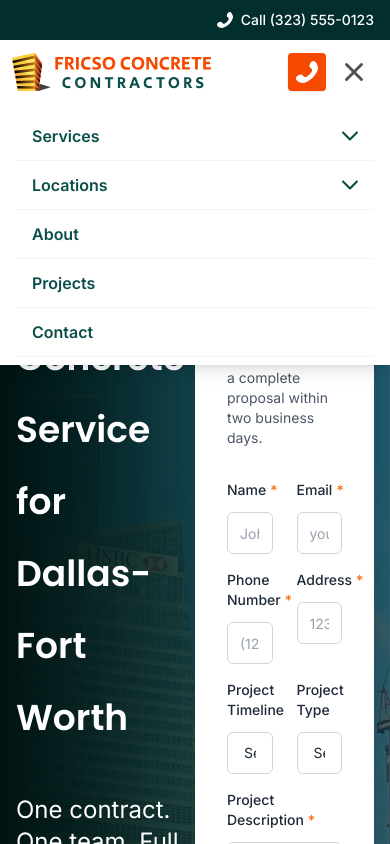
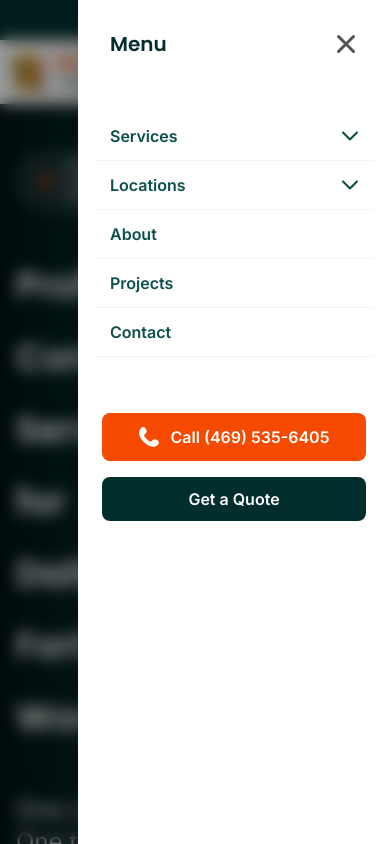
Before and after one commit to fahimurReza/site-template-gmbkingdom, a Next.js app: page / in a window 390 px wide. Both pictures are taken after a click on the button "Open menu". Shown: the top 844 px of the page. Built offline with nearby package versions, Linux system fonts and the light colour scheme.

Commit message:
ui (responsive-navBar): sliding mobile/tablet menu

```diff
--- a/components/layout/header/CallButton.tsx
+++ b/components/layout/header/HeaderCallButton.tsx
@@ -1,10 +1,10 @@
 import PhoneIcon from "@/components/icons/PhoneIcon";
 
-interface CallButtonProps {
+interface HeaderCallButtonProps {
   number: string;
 }
 
-const CallButton = ({ number }: CallButtonProps) => {
+const HeaderCallButton = ({ number }: HeaderCallButtonProps) => {
   return (
     <a
       href={`tel:${number}`}
@@ -17,4 +17,4 @@ const CallButton = ({ number }: CallButtonProps) => {
   );
 };
 
-export default CallButton;
+export default HeaderCallButton;
--- a/components/layout/header/NavBar.tsx
+++ b/components/layout/header/NavBar.tsx
@@ -1,15 +1,32 @@
 "use client";
 
-import { useState } from "react";
+import { useState, useEffect } from "react";
 import Logo from "../../common/Logo";
 import Navigation from "./Navigation";
-import CallButton from "./CallButton";
+import HeaderCallButton from "./HeaderCallButton";
+import CallButton from "@/components/ui/CallButton";
+import Button from "@/components/ui/Button";
 import QuoteButton from "./QuoteButton";
 import HamburgerIcon from "@/components/common/HamburgerIcon";
 import CrossIcon from "@/components/common/CrossIcon";
 
 const NavBar = () => {
   const [isMobileMenuOpen, setIsMobileMenuOpen] = useState(false);
+
+  // Freeze body scroll when mobile menu is open
+  useEffect(() => {
+    if (isMobileMenuOpen) {
+      document.body.style.overflow = "hidden";
+    } else {
+      document.body.style.overflow = "";
+    }
+
+    // Cleanup
+    return () => {
+      document.body.style.overflow = "";
+    };
+  }, [isMobileMenuOpen]);
+
   const toggleMobileMenu = () => setIsMobileMenuOpen(!isMobileMenuOpen);
 
   return (
@@ -19,19 +36,19 @@ const NavBar = () => {
           <Logo className="h-50 w-50 md:h-55 md:w-55" />
         </a>
 
-        {/* Desktop Navigation + Quote Button */}
+        {/* Desktop: Navigation + Quote Button (≥ 1024px) */}
         <div className="hidden lg:flex items-center gap-6">
           <Navigation />
           <QuoteButton />
         </div>
 
-        {/* Mobile: Call button + Hamburger */}
+        {/* Mobile/Tablet: Call button + Hamburger (rightmost) */}
         <div className="flex lg:hidden items-center gap-2">
-          <CallButton number="+13235550123" />
+          <HeaderCallButton number="+13235550123" />
           <button
             onClick={toggleMobileMenu}
             className="p-2 text-brand-teal hover:text-brand-orange transition"
-            aria-label="Toggle menu"
+            aria-label={isMobileMenuOpen ? "Close menu" : "Open menu"}
           >
             {isMobileMenuOpen ? (
               <CrossIcon className="h-6 w-6" />
@@ -42,13 +59,62 @@ const NavBar = () => {
         </div>
       </div>
 
-      {/* Mobile Menu Overlay */}
+      {/* Mobile/Tablet Menu – full height, slide from right, blur backdrop */}
       {isMobileMenuOpen && (
-        <div className="lg:hidden absolute top-16 left-0 right-0 bg-white shadow-lg z-40 animate-fade-in">
-          <div className="base-padding py-2 flex flex-col gap-2">
-            <Navigation mobile onClose={() => setIsMobileMenuOpen(false)} />
+        <>
+          {/* Backdrop (click to close) */}
+          <div
+            className="lg:hidden fixed inset-0 bg-black/40 backdrop-blur-sm z-40 transition-opacity duration-300"
+            onClick={() => setIsMobileMenuOpen(false)}
+          />
+
+          {/* Slide-in panel from right */}
+          <div
+            className={`
+              lg:hidden fixed inset-y-0 right-0 w-4/5 max-w-sm bg-white shadow-2xl z-50
+              transform transition-transform duration-300 ease-in-out
+              ${isMobileMenuOpen ? "translate-x-0" : "translate-x-full"}
+            `}
+          >
+            {/* Top bar with close button (top-right) */}
+            <div className="flex justify-between p-5 ">
+              <h2 className="content-center ml-3 text-xl text-brand-teal font-semibold">
+                Menu
+              </h2>
+              <button
+                onClick={() => setIsMobileMenuOpen(false)}
+                className="
+                  p-3 rounded
+                  text-brand-teal hover:text-brand-orange
+                  hover:bg-gray-100 transition
+                "
+                aria-label="Close menu"
+              >
+                <CrossIcon className="h-6 w-6" />
+              </button>
+            </div>
+
+            {/* Menu content – full remaining height, scrollable */}
+            <div className="h-[calc(100%-80px)] overflow-y-auto">
+              <div className="base-padding py-6 flex flex-col gap-6">
+                <Navigation mobile onClose={() => setIsMobileMenuOpen(false)} />
+
+                {/* Optional: repeated call button at bottom for convenience */}
+                <div className="mt-auto pt-8 px-2 flex flex-col gap-4 justify-center">
+                  <CallButton
+                    className="w-full text-base!"
+                    iconClassName="rotate-90 w-5"
+                    phoneNumber="(469) 535-6405"
+                    buttonText="Call (469) 535-6405"
+                  />
+                  <Button variant="secondary" className="text-base! py-0.5">
+                    Get a Quote
+                  </Button>
+                </div>
+              </div>
+            </div>
           </div>
-        </div>
+        </>
       )}
     </main>
   );
```
